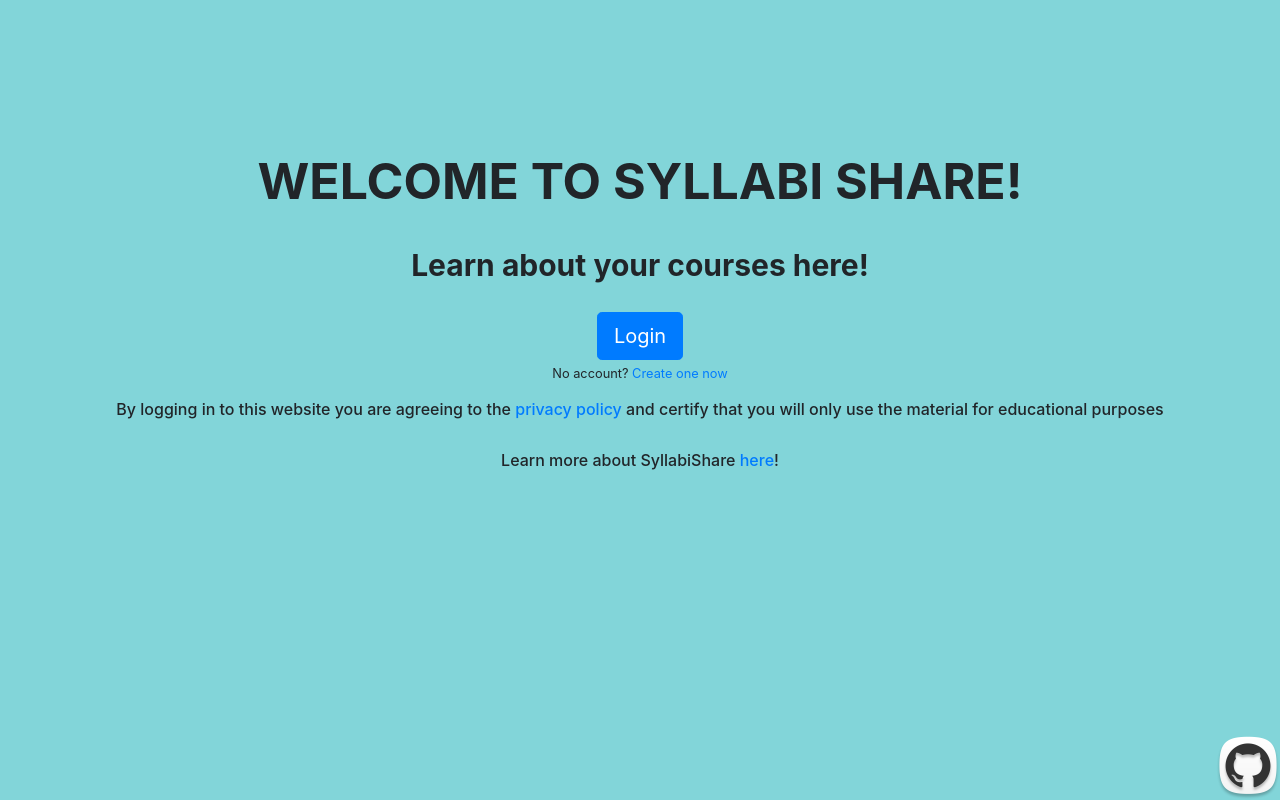
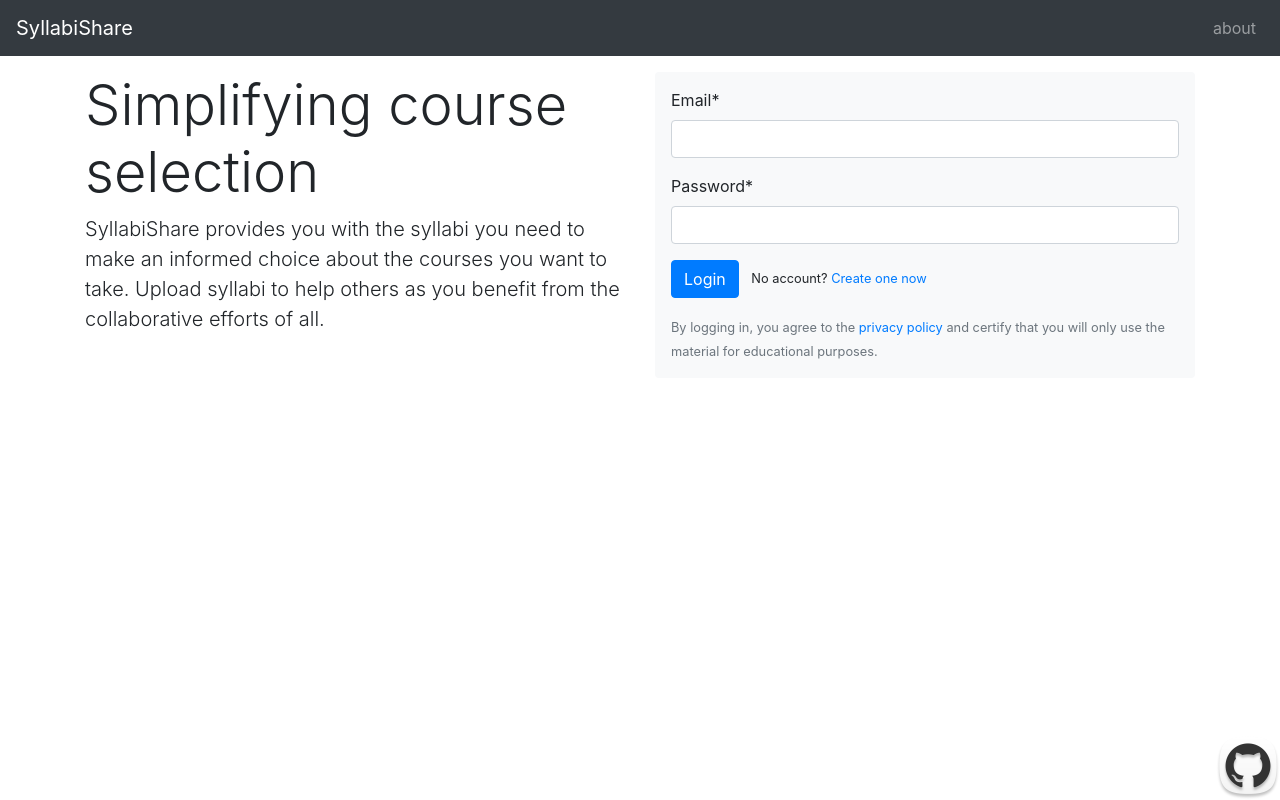
Before and after one commit to SyllabiShare/syllabi-share, a Django app: page / in a window 1280 px wide. Run offline with Django 3.2, Linux system fonts and the light colour scheme; some libraries are stand-ins or nearby versions.

Commit message:
Initial UI revamp of the landing page

```diff
--- a/syllabiShare/views.py
+++ b/syllabiShare/views.py
@@ -1,4 +1,4 @@
-from .forms import SignUpForm
+from .forms import SignUpForm, LoginForm
 from .models import Submission, School, Suggestion
 from .tokens import account_activation_token
 from django.conf import settings
@@ -109,11 +109,12 @@ def admin(request):
 
 def authenticate(user):
     if not user.is_authenticated:
-        return ('error.html', {'loggedIn': False})
+        return ('error.html', {'loggedIn': False, 'form': LoginForm()})
 
+    # FIXME
     school = user.profile.school
     if school.takedown:
-        return ('sorry.html', {'loggedIn': True, 'reason': school.reason, 'domain': user.email[user.email.index('@') + 1:]})
+        return ('sorry.html', {'loggedIn': True, 'form': LoginForm(), 'reason': school.reason, 'domain': user.email[user.email.index('@') + 1:]})
     return (False, False)
 
 def display(request, dept=None):
--- a/templates/error.html
+++ b/templates/error.html
@@ -1,29 +1,30 @@
+{% extends 'landing.html' %}
+{% load crispy_forms_tags %}
 {% load static %}
-<!doctype html>
-<html lang="en" style="margin: 0; height: 100%; overflow: hidden">
-  <head>
-    <meta charset="utf-8">
-    <title> Syllabi Share </title>
-    <link rel="stylesheet" type="text/css" href="{% static 'style.css' %}">
-    <link rel="shortcut icon" href="{% static 'favicon.ico' %}" type="image/x-icon">
-    <link rel="stylesheet" href="https://maxcdn.bootstrapcdn.com/bootstrap/4.4.1/css/bootstrap.min.css">
-    <script src="https://ajax.googleapis.com/ajax/libs/jquery/3.5.1/jquery.min.js"></script>
-    <script src="https://cdnjs.cloudflare.com/ajax/libs/popper.js/1.16.0/umd/popper.min.js"></script>
-    <script src="https://maxcdn.bootstrapcdn.com/bootstrap/4.4.1/js/bootstrap.min.js"></script>
-  </head>
 
-  <body style="background-image: url({% static 'back.png' %}); background-size: cover;" class="text-center"> <br><br><br><br><br><br>
-    <b style="top: 30%; font-size: 50px;"> WELCOME TO SYLLABI SHARE! </b> <br><br>
-    <b style="top: 60%; font-size: 30px;"> Learn about your courses here! </b> <br><br>
+{% block content %}
+  <div class="row">
+    <div class="col-md-6">
+      <h1 class="display-4">Simplifying course selection</h1>
+      <p class="lead">
+        SyllabiShare provides you with the syllabi you need to make an informed choice about the courses you want to take.
+        Upload syllabi to help others as you benefit from the collaborative efforts of all.
+      </p>
+    </div>
+    <div class="col-md-6 my-auto">
+      <div class="rounded bg-light p-3">
+        <form action="{% url 'login' %}" method="post">
+          {% crispy form %}
+          <button type="submit" class="btn btn-primary">Login</button>
+          <p class="d-inline ml-2"><small>No account? <a href="{% url 'signup' %}">Create one now</a></small></p>
+        </form>
+        <div class="text-muted mt-3"><small>
+          By logging in, you agree to the <a href="{% url 'syllabiShare:privacy' %}">privacy policy</a>
+          and certify that you will only use the material for educational purposes.
+        </small></div>
+      </div>
+    </div>
+  </div>
 
-    <a class="btn btn-lg btn-primary" href="{% url 'login' %}">Login</a>
-    <p><small>No account? <a href="{% url 'signup' %}">Create one now</a></small></p>
-    <div class="text-center">
-      <h6>By logging in to this website you are agreeing to the <a href="{% url 'syllabiShare:privacy' %}">privacy policy</a> and certify that you will only use the material for educational purposes</h6>
-      <br>
-      <h6>Learn more about SyllabiShare <a href="{% url 'syllabiShare:about' %}">here</a>!</h6>
-      <br>
-    </div>
-    <a href="https://github.com/SyllabiShare/syllabi-share"><img class="github" src="{% static 'github.png' %}"></a>
-  </body>
-</html>
+  <a href="https://github.com/SyllabiShare/syllabi-share"><img class="github" src="{% static 'github.png' %}"></a>
+{% endblock %}
--- /dev/null
+++ b/templates/landing.html
@@ -0,0 +1,44 @@
+{% load static %}
+<!DOCTYPE html>
+<html lang="en">
+<head>
+  <meta charset="utf-8">
+
+  {% block title %}
+  <title>Syllabi Share</title>
+  {% endblock %}
+
+  <link rel="shortcut icon" href="{% static 'favicon.ico' %}">
+
+  <link rel="stylesheet" href="https://maxcdn.bootstrapcdn.com/bootstrap/4.4.1/css/bootstrap.min.css">
+  <link rel="stylesheet" type="text/css" href="{% static 'style.css' %}">
+
+  <script src="https://ajax.googleapis.com/ajax/libs/jquery/3.5.1/jquery.min.js"></script>
+  <script src="https://cdnjs.cloudflare.com/ajax/libs/popper.js/1.16.0/umd/popper.min.js"></script>
+  <script src="https://maxcdn.bootstrapcdn.com/bootstrap/4.4.1/js/bootstrap.min.js"></script>
+
+  <meta name="viewport" content="width=device-width, initial-scale=1.0">
+</head>
+<body>
+  <nav class="navbar navbar-expand-md bg-dark navbar-dark w-100">
+    <a class="navbar-brand" href="/">SyllabiShare</a>
+    <button class="navbar-toggler" type="button" data-toggle="collapse" data-target="#navbarSupportedContent"
+            aria-controls="navbarSupportedContent" aria-expanded="false" aria-label="Toggle navigation">
+      <span class="navbar-toggler-icon"></span>
+    </button>
+
+    <div class="collapse navbar-collapse" id="navbarSupportedContent">
+      <ul class="navbar-nav ml-auto d-flex align-items-md-center">
+        <li class="nav-item">
+          <a class="nav-link" href="{% url 'syllabiShare:about' %}">about</a>
+        </li>
+      </ul>
+    </div>
+  </nav>
+
+  <div class="container my-3">
+    {% block content %}
+    {% endblock %}
+  </div>
+</body>
+</html>
```
